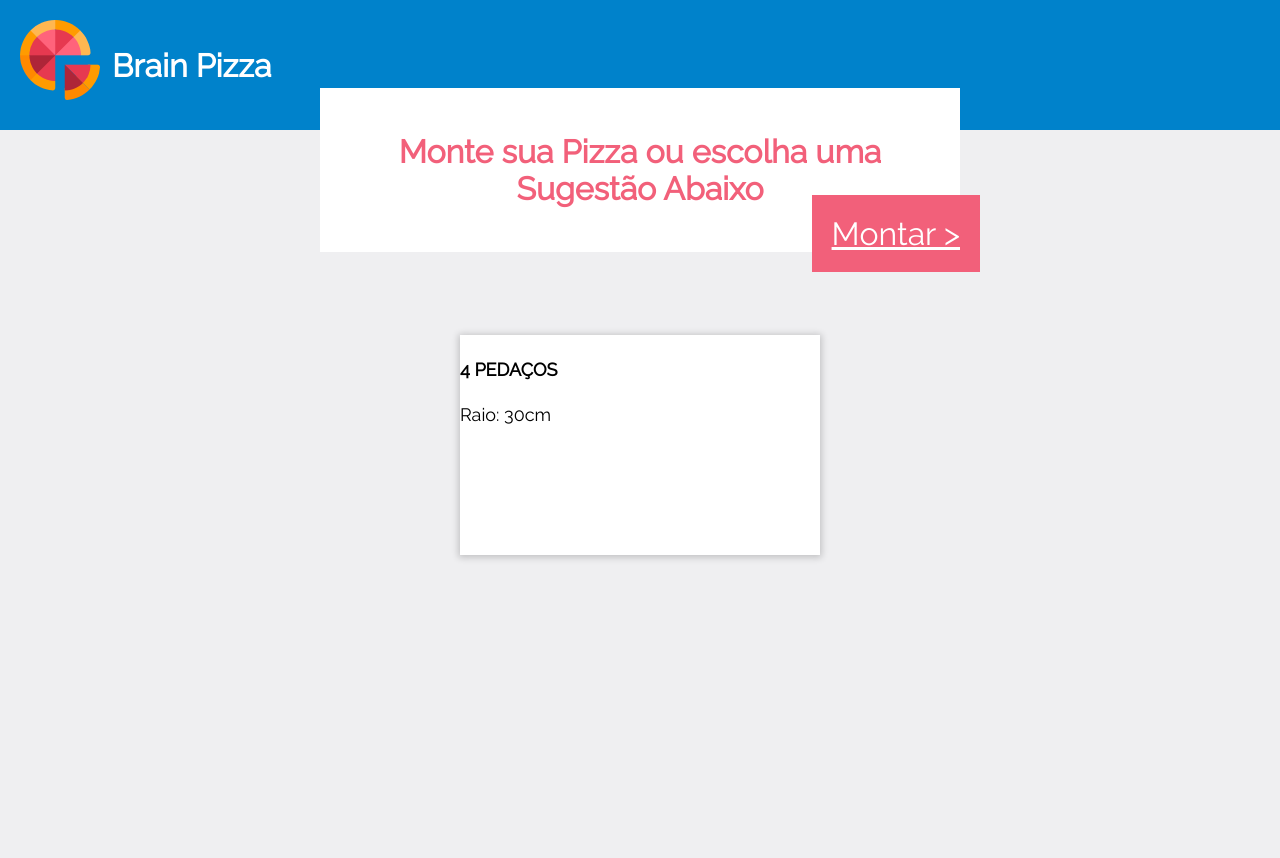
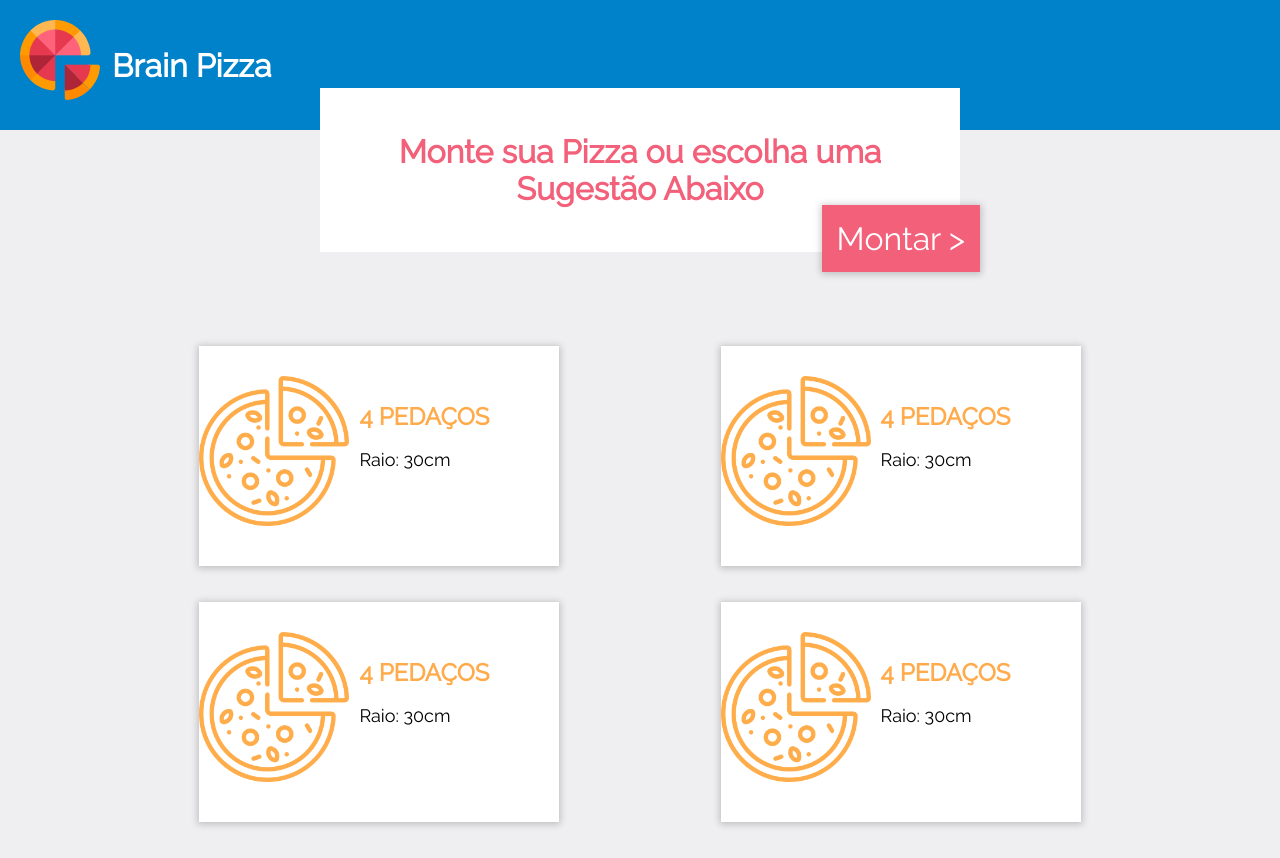
Before and after one commit to robindesu/brainpizza, a React (Create React App) app: page /size in a window 1280 px wide. Shown: the top 858 px of the page. Before the commit the page ends 800 px from the top, so only its background shows below. Built offline with nearby package versions, Linux system fonts and the light colour scheme.

Commit message:
Size card styling, grid margin gix

```diff
--- a/src/components/HeadCard/HeadCard.scss
+++ b/src/components/HeadCard/HeadCard.scss
@@ -20,11 +20,17 @@
             position: absolute;
             right: -20px;
             bottom: -20px;
-            padding: 20px;
+            padding: 15px;
             background-color: $pink;
+            text-decoration: none;
             color: white;
             font-size: 2rem;
             cursor: pointer;
+            box-shadow: 0.3px 0.5px 7px 2px rgba(0, 0, 0, 0.2);
+            transition: all 0.2s ease-in;
+            &:hover{
+                box-shadow: 0.3px 0.5px 7px 7px rgba(0, 0, 0, 0.2);
+            }
         }
     }
 }
--- a/src/components/SizeCard/SizeCard.js
+++ b/src/components/SizeCard/SizeCard.js
@@ -1,9 +1,12 @@
 import React from 'react';
+import pizza from './pizza.png';
+import './SizeCard.scss';
 
 function SizeCard(){
     return (
         <div className='card'>
             <div className='pic-box'>
+                <img src={pizza}></img>
             </div>
             <div className='text-box'>
                 <h4 className='size-title'>
--- a/src/components/SizeCard/SizeCard.scss
+++ b/src/components/SizeCard/SizeCard.scss
@@ -1 +1,10 @@
-@import '../../styles/theme';
+.pic-box{
+    img{
+        max-width: 150px;
+        margin-top: 30px;
+    }
+}
+.text-box{
+    margin-top: 40px;
+    margin-left: 20px;
+}
--- a/src/components/SizesGrid/SizesGrid.js
+++ b/src/components/SizesGrid/SizesGrid.js
@@ -10,6 +10,17 @@ class SizesGrid extends Component {
                     <div className='column'>
                         <SizeCard/>
                     </div>
+                    <div className='column'>
+                        <SizeCard/>
+                    </div>
+                </div>
+                <div className='row'>
+                    <div className='column'>
+                        <SizeCard/>
+                    </div>
+                    <div className='column'>
+                        <SizeCard/>
+                    </div>
                 </div>
             </div>
         );
--- a/src/components/SuggestCard/SuggestCard.scss
+++ b/src/components/SuggestCard/SuggestCard.scss
@@ -1,25 +1,19 @@
 @import '../../styles/variables';
+
 .suggest-card{
     .card{
         .pic-box{
             background-color: $orange-b;
-            width: 140px;
-            height: 100%;
-            position: relative;
-        }
-        img{
-            max-width: 200px;
-            position: absolute;
-            left: -60px;
+            img{
+                position: absolute;
+                left: -60px;
+                max-width: 200px;
+            }
         }
         .text-box{
             margin-left: 20px;
             .pizza-title{
                 color: $orange-b;
-                font-weight: 600;
-                font-size: 1.5rem;
-                margin-top: 1rem;
-                margin-bottom: 0.5rem;
             }
         }
       }
--- a/src/styles/_theme.scss
+++ b/src/styles/_theme.scss
@@ -1,5 +1,7 @@
+@import './variables';
+
 .grid-container{
-    margin-top: 17%;
+    margin-top: 12em;
 }
 .row{
     display: flex;
@@ -27,4 +29,16 @@
     &:hover{
         box-shadow: 0.3px 0.5px 7px 7px rgba(0, 0, 0, 0.2);
     }
+    .pic-box{
+        width: 140px;
+        height: 100%;
+        position: relative;
+    }
+    h4{
+        color: $orange-b;
+        font-weight: 600;
+        font-size: 1.5rem;
+        margin-top: 1rem;
+        margin-bottom: 0.5rem;
+    }
 }
```
Also changed, not shown: src/components/SizeCard/pizza.png (added).
